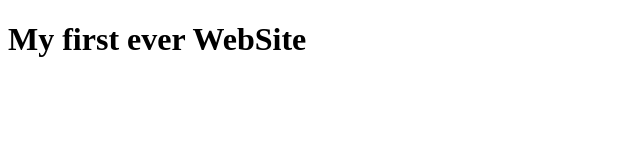
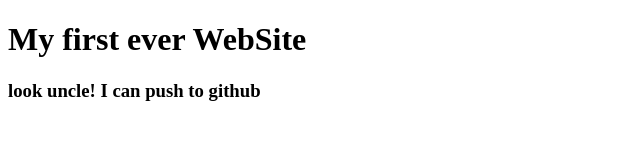
Before and after one commit to Sadikul1513983/myFirstWebSite, a plain HTML site: page index.html in a window 1280 px wide. Shown: the whole page, without its empty margins (0-640 px from the left). Drawn offline with Linux system fonts and the light colour scheme.

Commit message:
learning github

```diff
--- a/index.html
+++ b/index.html
@@ -8,5 +8,6 @@
 </head>
 <body>
     <h1>My first ever WebSite</h1>
+    <h3>look uncle! I can push to github</h3>
 </body>
 </html>
```
